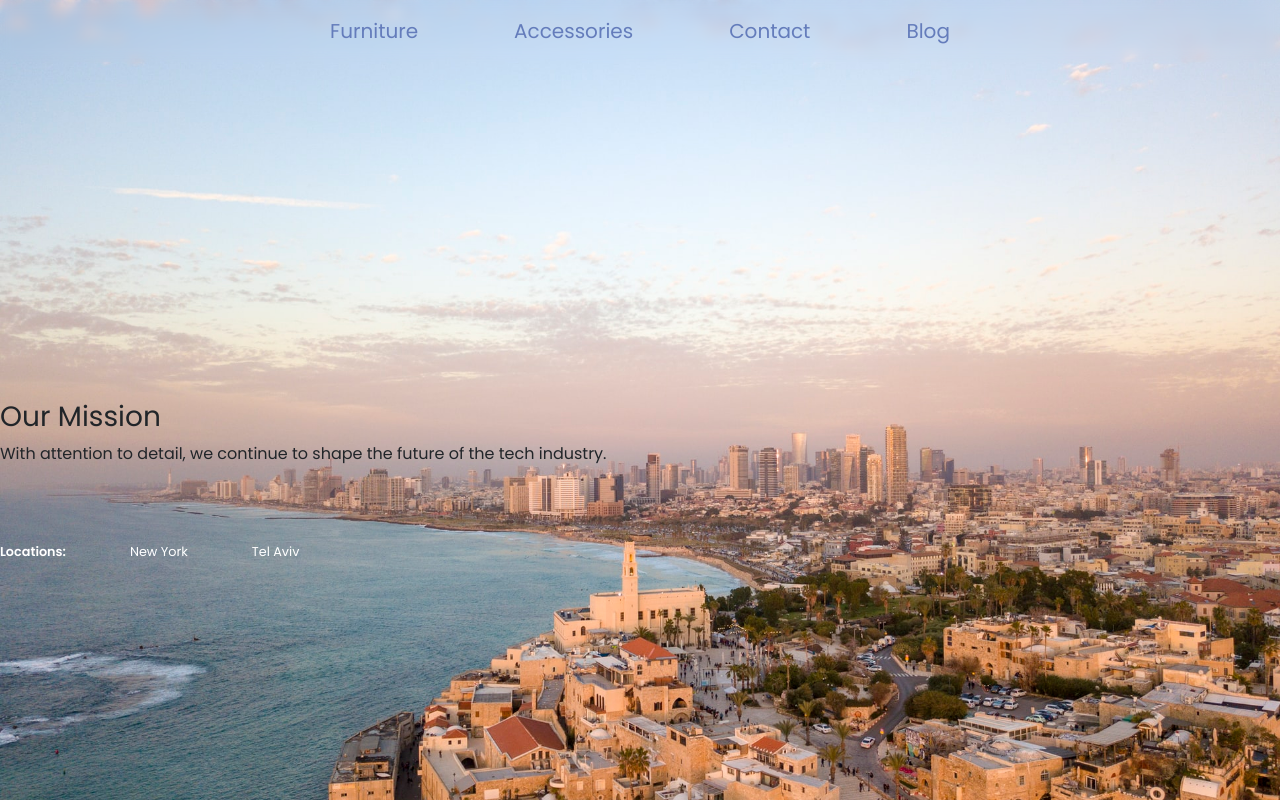
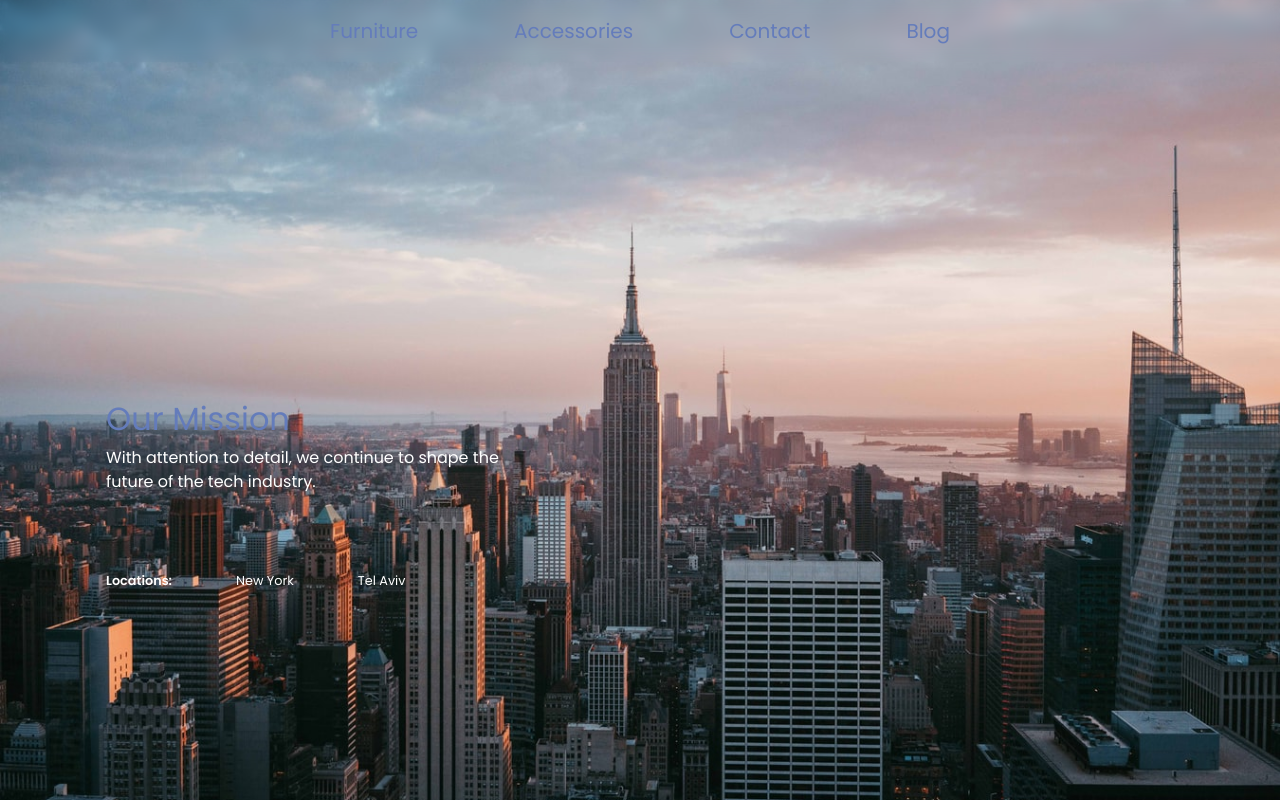
Before and after one commit to Barak-S/Tech-Lounge-v2, a React (Create React App) app: page / in a window 1280 px wide. Built offline with nearby package versions, Linux system fonts and the light colour scheme.

Commit message:
added nyc jpeg bg and added onClick with gsap to change bg url

```diff
--- a/src/App.js
+++ b/src/App.js
@@ -1,12 +1,8 @@
-import React, { useRef, useEffect, useState } from "react";
 import 'bootstrap/dist/css/bootstrap.min.css';
 import { gsap } from "gsap";
 import "./App.scss";
-import { TweenMax, TweenLite, Power3 }  from 'gsap';
-import Header from "./Header";
 import Home from './Home'
 import NavBar from './NavBar'
-
 import { BrowserRouter as Router, Switch, Route, Link } from "react-router-dom";
 
 function App() {
--- a/src/App.scss
+++ b/src/App.scss
@@ -10,6 +10,7 @@ body {
   font-family: "Poppins", -apple-system, BlinkMacSystemFont, "Segoe UI", Roboto,
     Oxygen, Ubuntu, Cantarell, "Open Sans", "Helvetica Neue", sans-serif;
 }
+
 
 
 // .container {
@@ -51,13 +52,25 @@ a.nav-link {
 	text-decoration: none;
 	margin-left: 40px;
 	margin-right: 40px;
+	transition: 0.4s ease-in-out;
+	&:hover{
+		color: #fff;
+		background-color: $black;
+		padding: 8px 24px;
+		border-radius: 6px;
+	}
 }
 
 nav.navbar.navbar-expand-lg.navbar-light{
 	position: fixed;
 	align-items: center;
 	width: 100%;
+	z-index: 2;
 
+}
+
+.align-auto{
+	margin: 0 auto;
 }
 
 
@@ -79,27 +92,15 @@ nav.navbar.navbar-expand-lg.navbar-light{
   }
 }
 
-@keyframes cycleImages {
-	0% {
-	  background-image: url('images/newyork.webp');
-	}
-	100% {
-		background-image: url('images/telaviv.jpeg');
-	}
-}
-
 .home{
-	// -webkit-animation: cycleImages 30s infinite;
-	top: 0;
-	left: 0;
-	right: 0;
-	bottom: 0;
+	visibility: hidden;
+	background-color: $blue;
 	height: 100vh;
 	width: 100%;
 	background-size: cover;
 	background-repeat: no-repeat;
 	min-height: 100vh;
-	background-image: url('images/telaviv.jpeg');
+	background-image: url('images/nyc.jpeg');
 	animation-name: backgroundEffect;
 	animation-duration: 30s;
 	animation-iteration-count: infinite;
@@ -107,18 +108,18 @@ nav.navbar.navbar-expand-lg.navbar-light{
 
 }
 
-img{
-	top: 0;
-	left: 0;
-	right: 0;
-	bottom: 0;
-	height: 100vh;
-	width: 100%;
-	background-size: cover;
-	background-repeat: no-repeat;
-	animation-name: backgroundEffect;
-	animation-duration: 30s;
-	animation-iteration-count: infinite;
-	animation-direction: both;
+// img{
+// 	top: 0;
+// 	left: 0;
+// 	right: 0;
+// 	bottom: 0;
+// 	height: 100vh;
+// 	width: 100%;
+// 	background-size: cover;
+// 	background-repeat: no-repeat;
+// 	animation-name: backgroundEffect;
+// 	animation-duration: 30s;
+// 	animation-iteration-count: infinite;
+// 	animation-direction: both;
 
-}
+// }
--- a/src/Home.js
+++ b/src/Home.js
@@ -2,9 +2,9 @@ import React, { useRef, useEffect, useState } from "react";
 import { gsap } from "gsap";
 import "./App.scss";
 import { TweenMax, TweenLite, Power3 }  from 'gsap';
-import Header from "./Header";
+import { Row, Col } from 'react-bootstrap';
 
-import newyork from "./images/newyork.webp";
+import newyork from "./images/nyc.jpeg";
 import telaviv from "./images/telaviv.jpeg"
 
 
@@ -15,34 +15,55 @@ const cities = [
 
 const Home = () => {
 
-    // let img = useRef(null);
-    // useEffect(()=>{
-    //   console.log(img)
-    //   TweenMax.fromTo(
-    //     img,
-    //     1.2,
-    //     { opacity: 0, y: 50 },
-    //     { opacity: 1, y: 0 }
-    //   )
-    // }, [])
+    let home = useRef(null);
+    let app = useRef(null)
+
+    useEffect(()=>{
+      TweenMax.to( home, 0, {css: {visibility: 'visible'}})
+      TweenMax.fromTo( home, 1.2,{ opacity: 0, y: 50 },{ opacity: 1, y: 0 })
+    }, [])
+
+    const handleCity = (city) => {
+        console.log(city)
+        TweenMax.to(home, {
+            duration: 0,
+            background: `url(${city}) center center`
+        });
+        TweenMax.to(home, {
+            duration: 0.4,
+            opacity: 1,
+            ease: "power3.inOut"
+        });
+        TweenMax.from(home, {
+            duration: 0.4,
+            skewY: 2,
+            transformOrigin: "right top"
+        });
+
+    }
 
     return (
-      <div className="home">
-        {/* <img ref={el => (img = el)} src={telaviv}/> */}
+      <div ref={el => (home = el)}className="home">
         <div style={{position: "absolute", top: "50%"}}>
-            <h3>Our Mission</h3>
-            <p>
+            <Row>
+                <Col xs={12} sm={12} md={8} lg={8} className="align-auto">
+                    <h2 style={{ color: "rgb(100,124,187)"}}>Our Mission</h2>
+                    <p style={{color: "#ffffff"}}>
                     With attention to detail, we continue to shape the future of the tech industry.
                     </p>
                     <div className='locations'>
                     Locations:
                     {cities.map(el => (
                         <span
-                key={el.name}>
+                        key={el.name}
+                        onClick={()=>handleCity(el.image)}
+                        >
                         {el.name}
                         </span>
                     ))}
                     </div>
+                </Col>
+            </Row>
 
         </div>
       </div>
```
Also changed, not shown: src/images/nyc.jpeg (added). Lines whose indentation alone changed are shown as unchanged.
